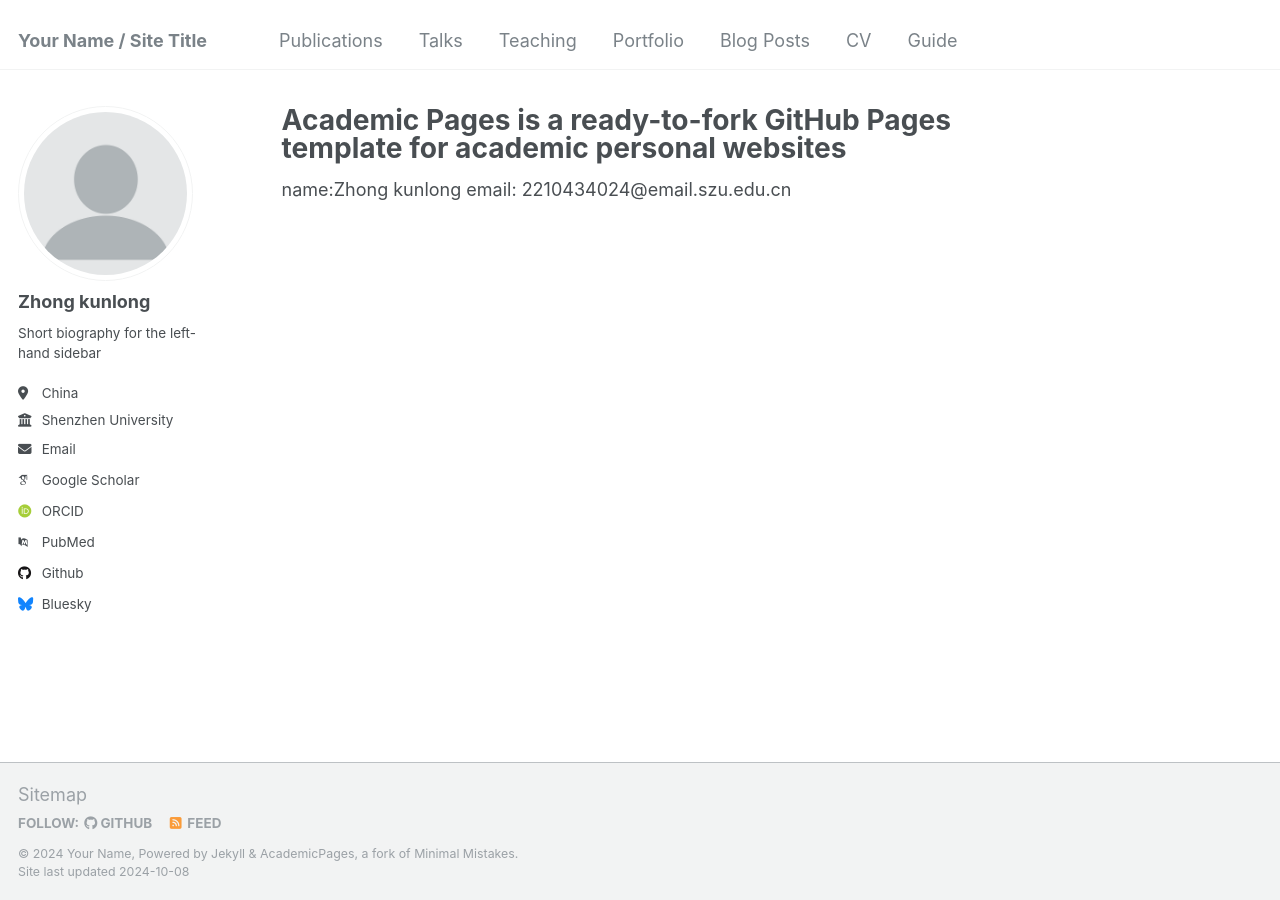
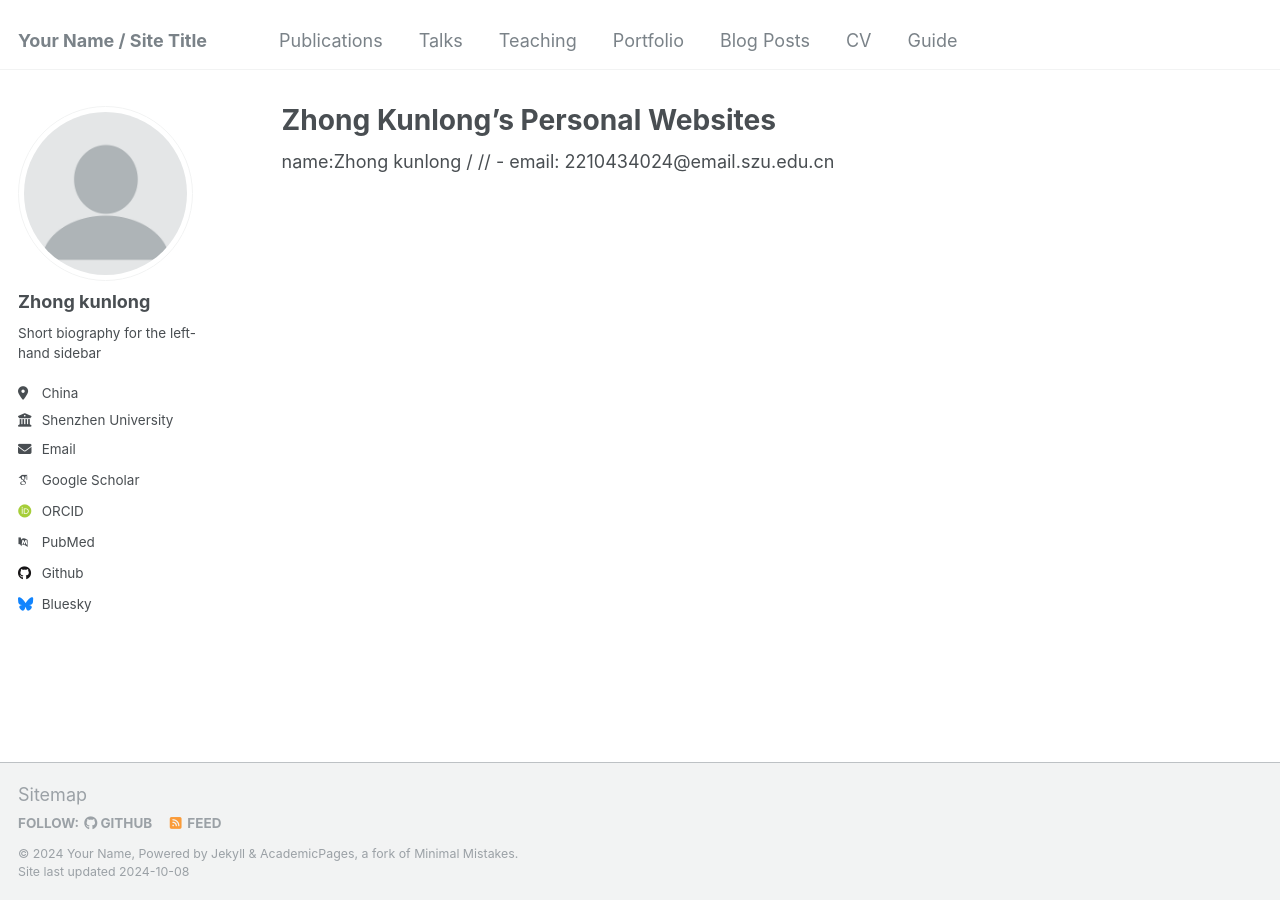
Before and after one commit to Zkimhom/Zkimhom.github.io, a Jekyll site: the page built from _pages/about.md, in a window 1280 px wide. Built offline with Jekyll 4.4.1, drawn with Linux system fonts in a browser that asks for light colours; some web fonts are replaced.

Commit message:
Update about.md

```diff
--- a/_pages/about.md
+++ b/_pages/about.md
@@ -1,6 +1,6 @@
 ---
 permalink: /
-title: "Academic Pages is a ready-to-fork GitHub Pages template for academic personal websites"
+title: "Zhong Kunlong's Personal Websites"
 author_profile: true
 redirect_from:
   - /about/
@@ -8,4 +8,7 @@ redirect_from:
 ---
 
 name:Zhong kunlong
+/
+//
+-
 email: 2210434024@email.szu.edu.cn
```
